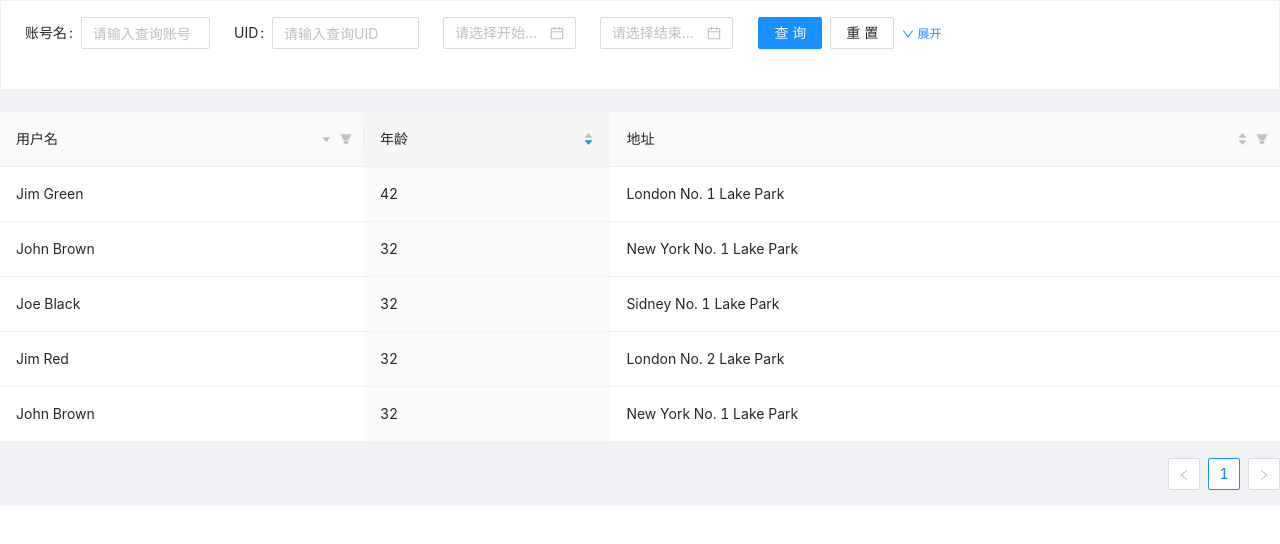
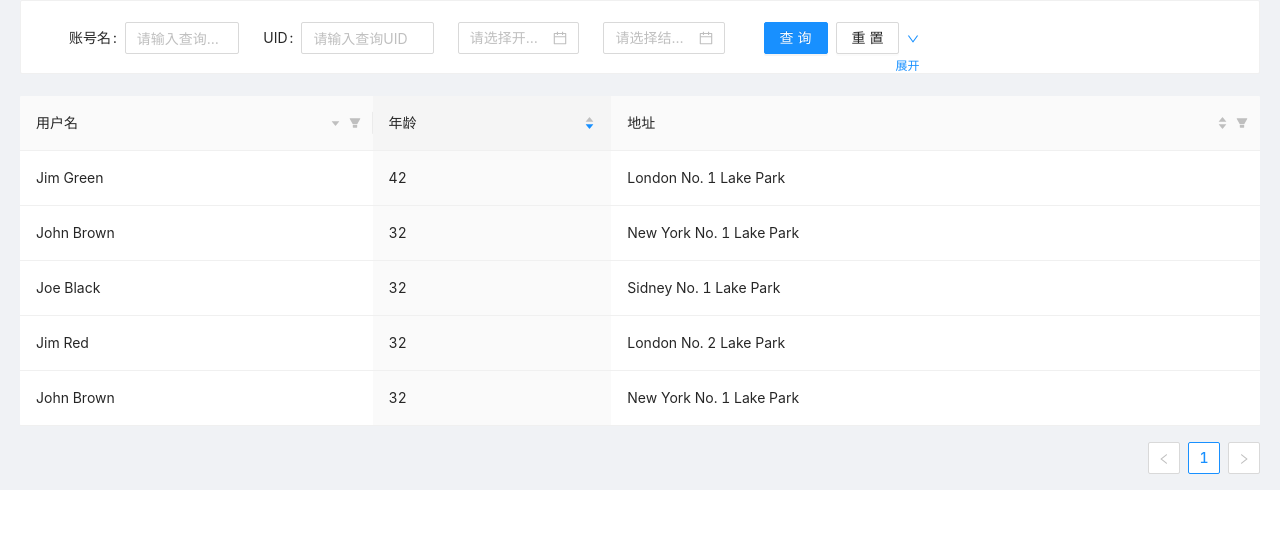
Before and after one commit to MrCx0810/react-admin, a React (Create React App) app: page /user in a window 1280 px wide. Shown: the top 544 px of the page. Built offline with nearby package versions, Linux system fonts and the light colour scheme.

Commit message:
1.V1.0.0 调整用户列表搜索栏样式

```diff
--- a/src/components/Search.jsx
+++ b/src/components/Search.jsx
@@ -1,6 +1,7 @@
 import React, { useState } from 'react';
 import {Form, Row, Col, Input, Button, DatePicker} from 'antd';
 import { DownOutlined, UpOutlined } from '@ant-design/icons';
+import styles from '../components/search.module.css'
 
 
 function onChange(value, dateString) {
@@ -32,12 +33,13 @@ const AdvancedSearchForm = () => {
 
     return (
         <Form
+            style={{styles}}
             form={form}
             name="advanced_search"
             className="ant-advanced-search-form"
             onFinish={onFinish}
         >
-            <Row gutter={24}>
+            <Row gutter={24} className={styles.userSearchForm}>
                 <Col span={4} key='username'>
                     <Form.Item  name='username' label='账号名'>
                         <Input style={{height:32}} placeholder="请输入查询账号" />
@@ -127,7 +129,7 @@ const AdvancedSearchForm = () => {
 
 function Search() {
     return(
-        <div>
+        <div className={styles.content}>
             <AdvancedSearchForm />
         </div>
     );
--- a/src/components/search.module.css
+++ b/src/components/search.module.css
@@ -1,3 +1,6 @@
-.search_input {
-    height: 32px;
+.content {
+    height: 40px;
 }
+.userSearchForm {
+    padding: 5px 24px;
+}
--- a/src/pages/user/user.module.css
+++ b/src/pages/user/user.module.css
@@ -1,5 +1,6 @@
 .body{
     background-color: #f0f2f5;
+    padding: 0px 20px;
 }
 .searchInput {
     height: 29px;
```
